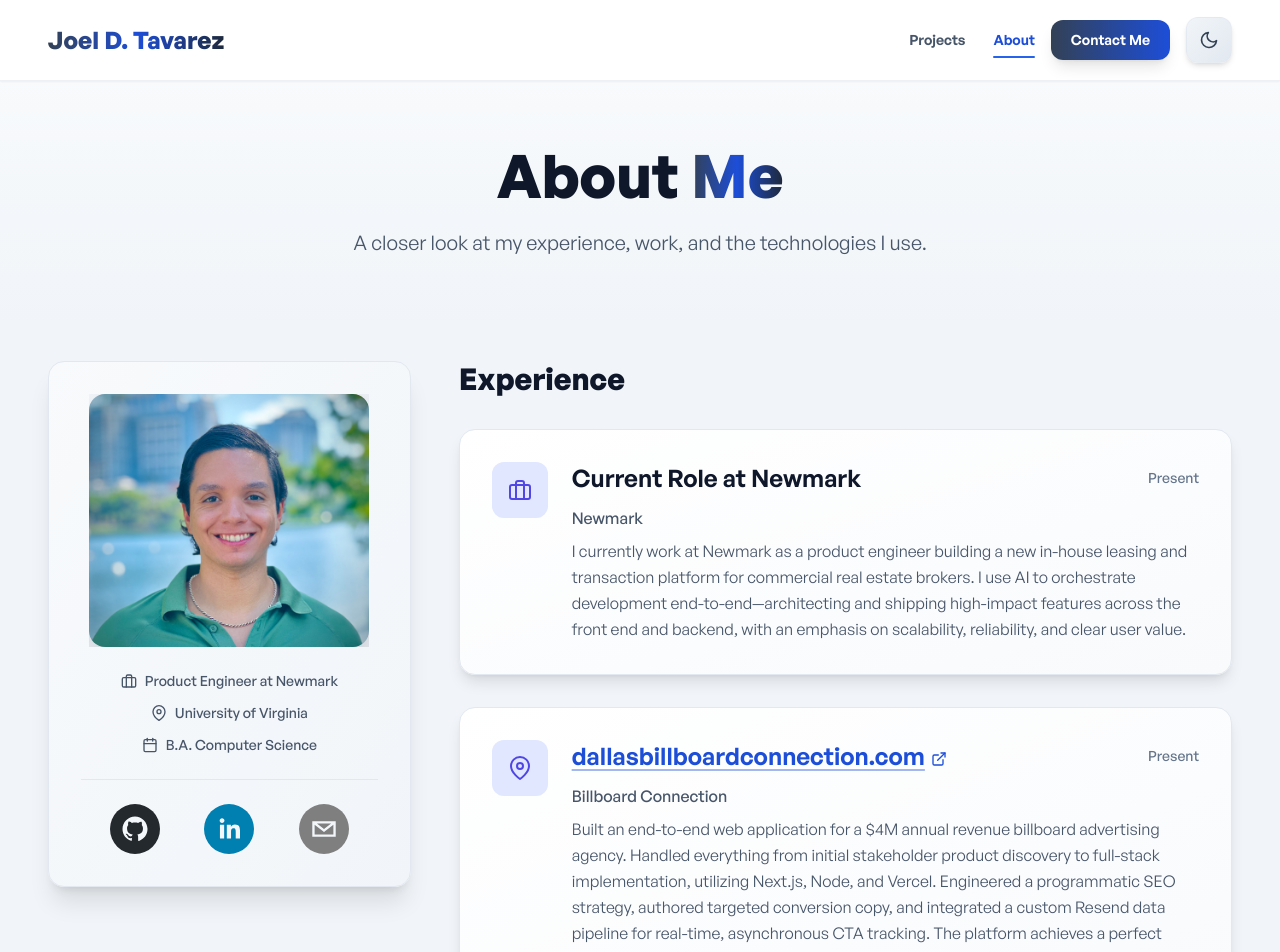
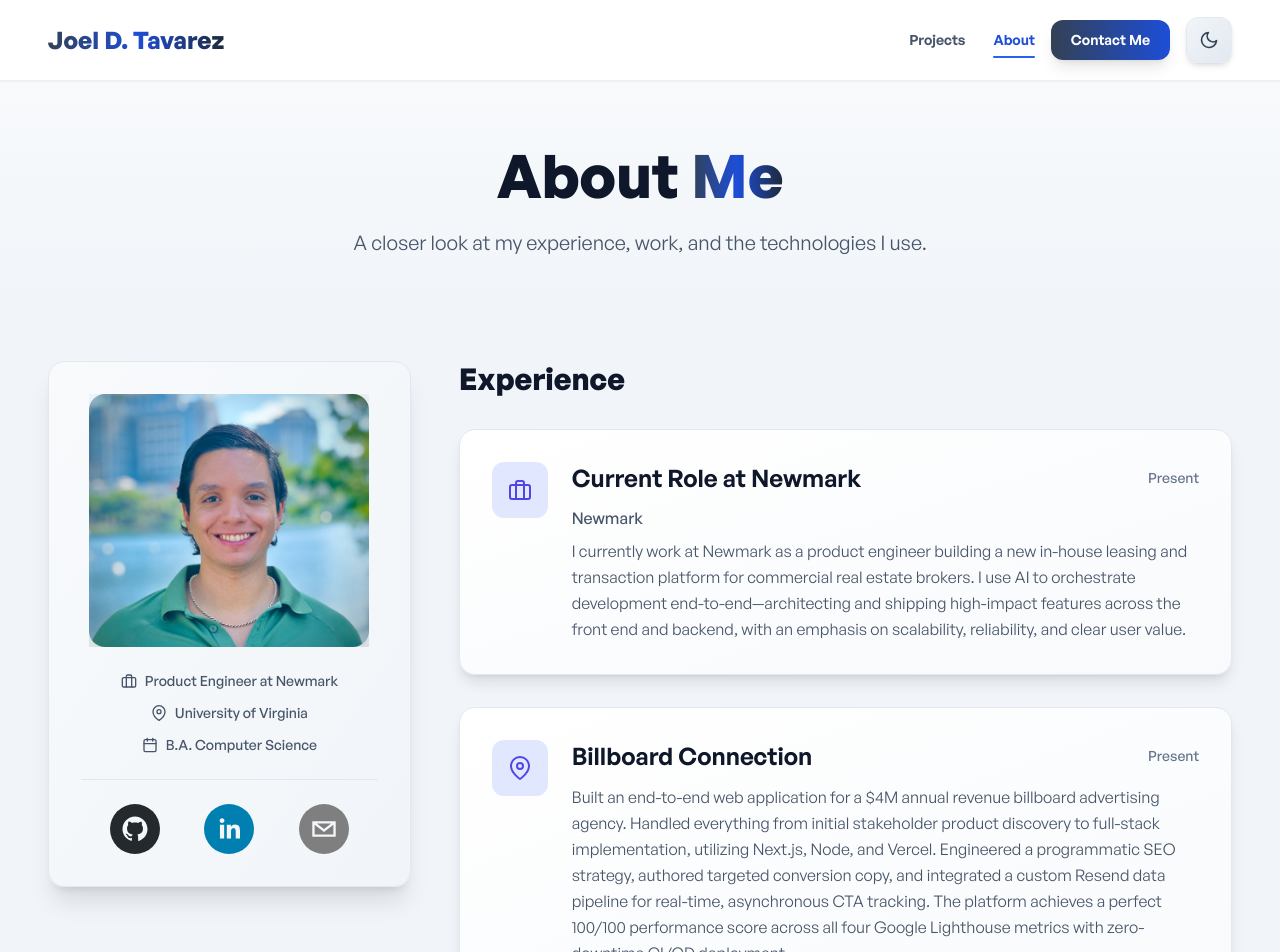
Before and after one commit to Don-Joel/Me, a Next.js app: page /about in a window 1280 px wide. Shown: the top 952 px of the page. Built offline with nearby package versions, Linux system fonts and the light colour scheme.

Commit message:
removing link and site in about section, putting company name instead

```diff
--- a/components/about/AboutMeBio.tsx
+++ b/components/about/AboutMeBio.tsx
@@ -176,9 +176,11 @@ const AboutMeBio = () => {
                               {exp.period}
                             </span>
                           </div>
-                          <p className="text-slate-600 dark:text-slate-400 mb-2 font-general-medium break-words">
-                            {exp.company}
-                          </p>
+                          {exp.company !== exp.title && (
+                            <p className="text-slate-600 dark:text-slate-400 mb-2 font-general-medium break-words">
+                              {exp.company}
+                            </p>
+                          )}
                           <p className="text-slate-600 dark:text-slate-300 leading-relaxed break-words">
                             {exp.description}
                           </p>
--- a/consts/aboutMeExperiences.ts
+++ b/consts/aboutMeExperiences.ts
@@ -20,10 +20,9 @@ export const experiences: Experience[] = [
   },
   {
     icon: FiMapPin,
-    title: "dallasbillboardconnection.com",
+    title: "Billboard Connection",
     period: "Present",
     company: "Billboard Connection",
-    url: "https://dallasbillboardconnection.com",
     description:
       "Built an end-to-end web application for a $4M annual revenue billboard advertising agency. Handled everything from initial stakeholder product discovery to full-stack implementation, utilizing Next.js, Node, and Vercel. Engineered a programmatic SEO strategy, authored targeted conversion copy, and integrated a custom Resend data pipeline for real-time, asynchronous CTA tracking. The platform achieves a perfect 100/100 performance score across all four Google Lighthouse metrics with zero-downtime CI/CD deployment.",
     iconBg: "bg-indigo-100 dark:bg-indigo-900/30",
```
